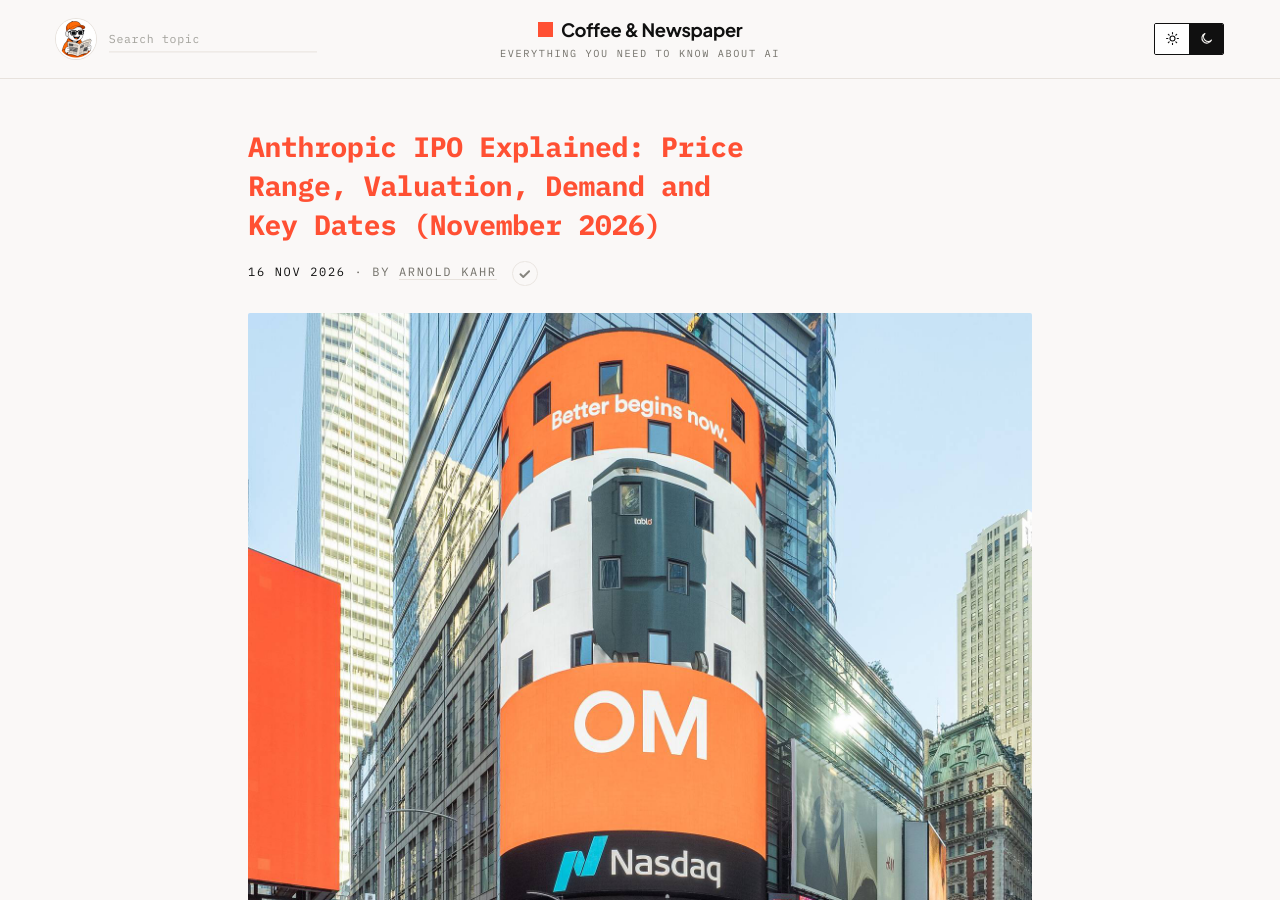
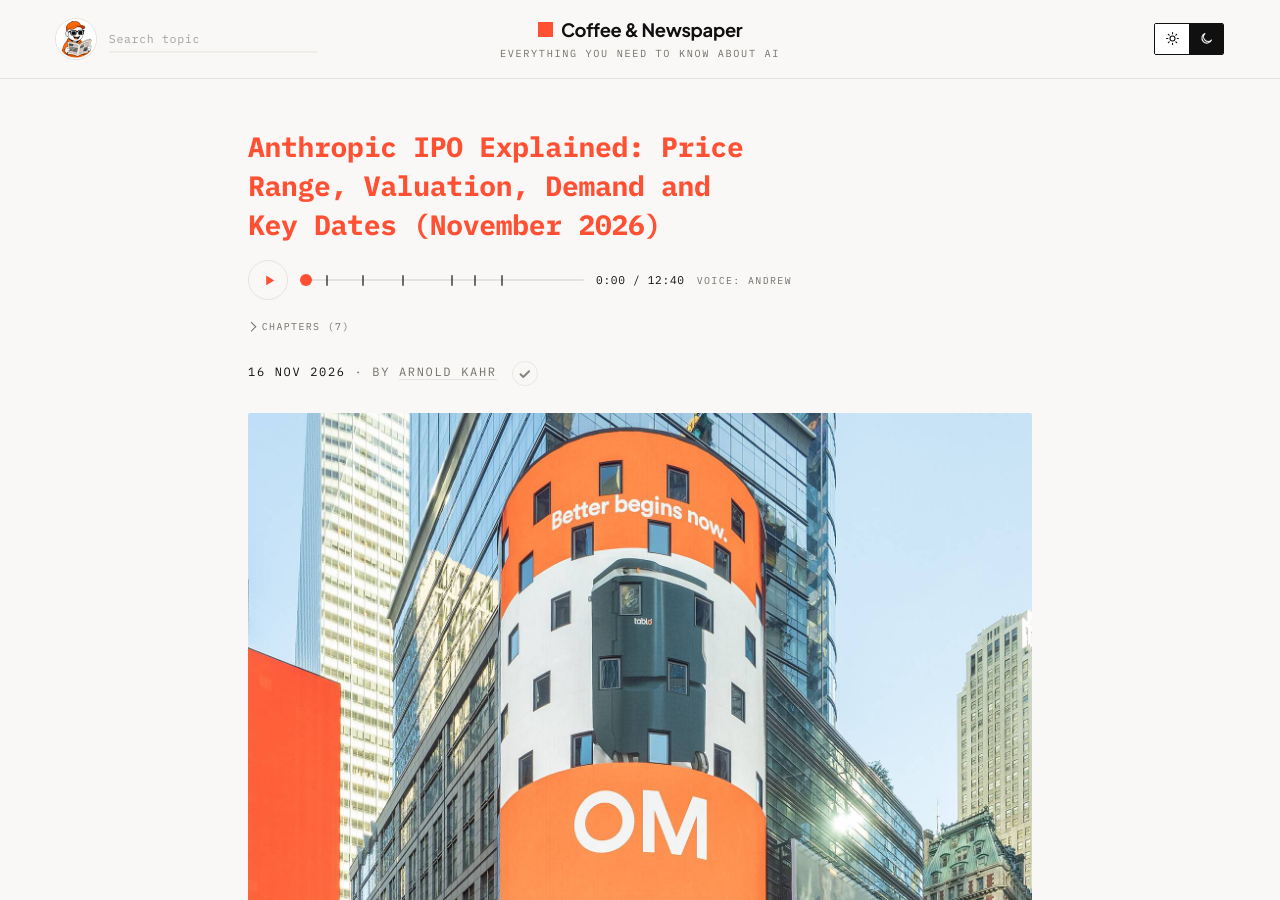
Before and after one commit to architect-high-level-core/coffee-and-newspaper, a Jekyll site: the page built from _posts/2026-11-16-anthropic-ipo-explained-ant-nasdaq.md, in a window 1280 px wide and 900 px high. Built offline with Jekyll 4.4.1, drawn with Linux system fonts in a browser that asks for light colours; part of the change alters nothing that is shown.

Commit message:
Audio with chapters: anthropic-ipo-explained-ant-nasdaq

```diff
--- a/_posts/2026-11-16-anthropic-ipo-explained-ant-nasdaq.md
+++ b/_posts/2026-11-16-anthropic-ipo-explained-ant-nasdaq.md
@@ -12,6 +12,17 @@ image_credit: "Photo: ajay_suresh, “Nasdaq MarketSite” (19 September 2021),
 image_license: "CC BY 2.0"
 image_license_url: "https://creativecommons.org/licenses/by/2.0/"
 image_description: "Photograph of the Nasdaq MarketSite building in Times Square, New York, taken on 19 September 2021. Its cylindrical video façade shows unrelated advertising above the Nasdaq logo. It is used here as a general symbol of the Nasdaq stock exchange. It does not show Anthropic, its IPO or any company named in this article."
+audio: /assets/audio/anthropic-ipo-explained-ant-nasdaq.mp3
+audio_voice: Andrew
+audio_duration: "12:40"
+audio_chapters:
+  - {t: 0, title: "Intro"}
+  - {t: 59, title: "The short version"}
+  - {t: 160, title: "Key terms in plain English"}
+  - {t: 271, title: "What the filings say about the offer"}
+  - {t: 407, title: "How strong is demand?"}
+  - {t: 472, title: "The business behind the IPO"}
+  - {t: 547, title: "What investors are asking"}
 ---
 
 Anthropic, the AI company that makes the **Claude** models, is days away from becoming a listed company. According to its filings and to reporting by CNBC and Reuters, the shares are expected to be **priced on Wednesday, 18 November 2026** and to **start trading on the Nasdaq on Thursday, 19 November**, under the ticker symbol **ANT** ([CNBC](https://www.cnbc.com/2026/11/10/anthropic-sets-price-range-of-70-to-78-in-upcoming-ipo.html)).
```
Also changed, not shown: 1 other file.
